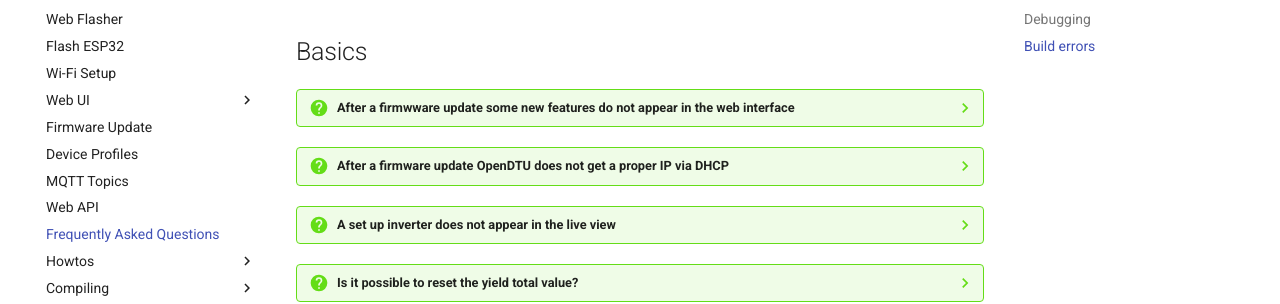
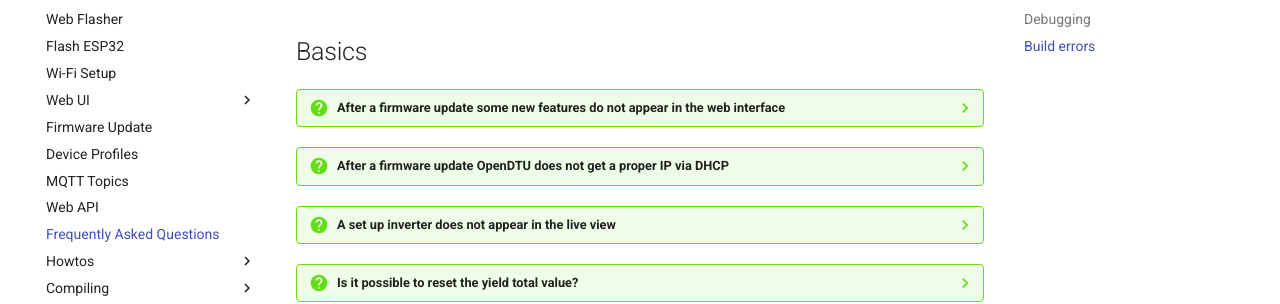
Before and after one commit to tbnobody/OpenDTU-docs, an MkDocs documentation site: the page built from docs/firmware/faq.md, in a window 1280 px wide and 1244 px high. Shown: the part 194-498 px from the top of the window. Built offline with MkDocs 1.6.1 and Material for MkDocs 9.7.7, drawn with Linux system fonts in a browser that asks for light colours; comment, search, counter and statistics services are not loaded.

```diff
--- a/docs/firmware/faq.md
+++ b/docs/firmware/faq.md
@@ -2,7 +2,7 @@
 
 ## Basics
 
-??? question "After a firmwware update some new features do not appear in the web interface"
+??? question "After a firmware update some new features do not appear in the web interface"
 
     Make sure you reloaded the webinterface after the firmware update. This can be achieved, depending on your browser, by pressing either ++f5++, ++ctrl+f5++ or just by clicking on the reload button.
 
```
Also changed, not shown: docs/hardware/inverter_overview.md (+1 -1 lines).
